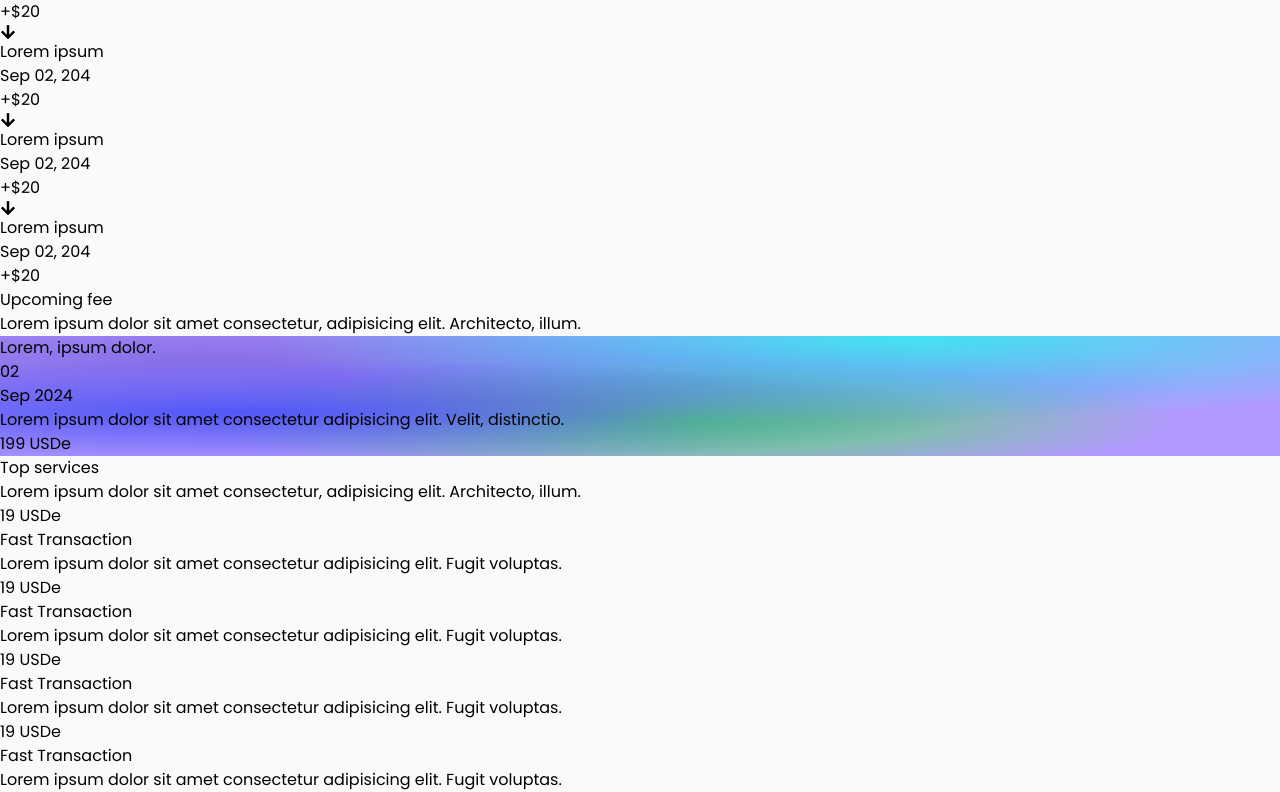
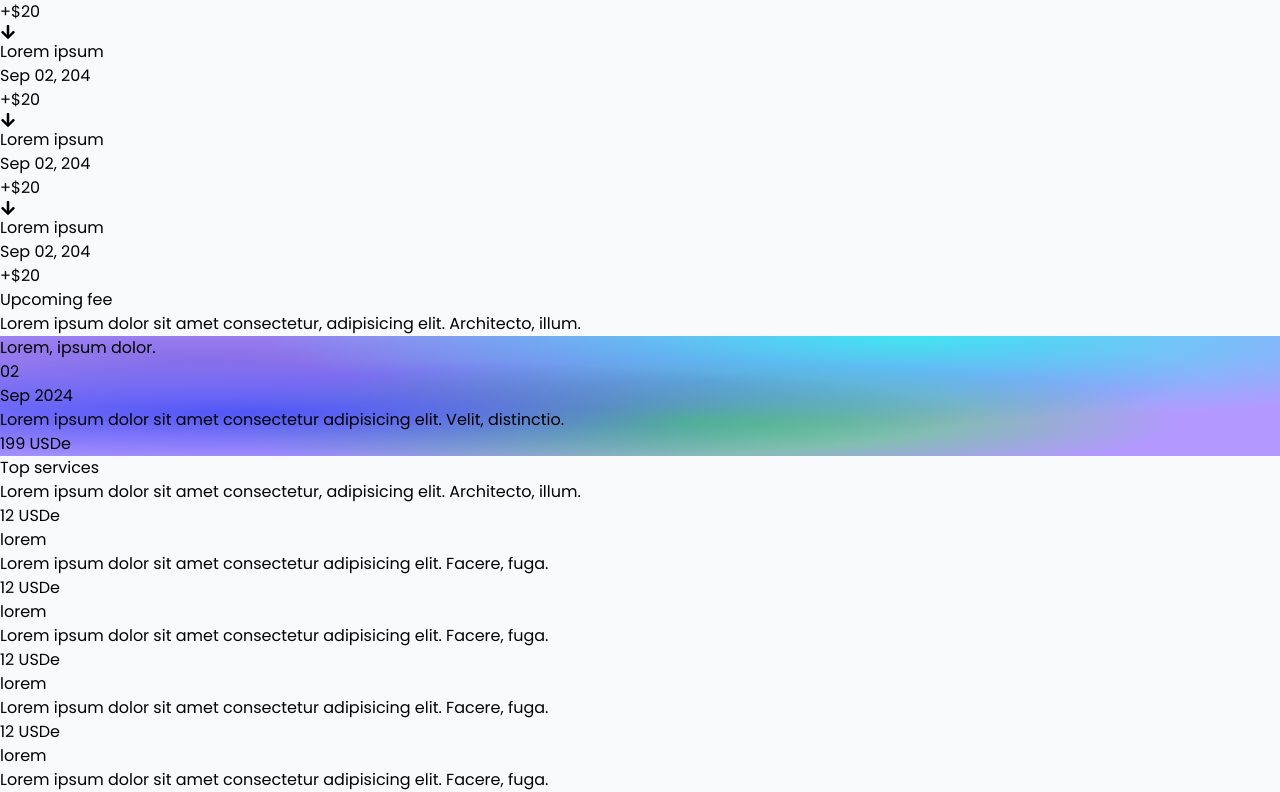
Before and after one commit to halas77/easeSub, a React (Vite) app in the folder frontend/: page / in a window 1280 px wide. Shown: the part 518-1310 px from the top of the page. Built offline with nearby package versions, Linux system fonts and the light colour scheme.

Commit message:
Integration: service

```diff
--- a/frontend/src/App.tsx
+++ b/frontend/src/App.tsx
@@ -5,10 +5,13 @@ import Subscriptions from "./pages/Subscriptions";
 import Setting from "./pages/Setting";
 import SubscriptionDetail from "./pages/SubscriptionDetail";
 import Admin from "./pages/Admin";
+import { ToastContainer } from "react-toastify";
+import "react-toastify/dist/ReactToastify.css";
 
 const App = () => {
   return (
     <BrowserRouter>
+      <ToastContainer />
       <Routes>
         <Route path="/" element={<Dashboard />} />
         <Route path="/transactions" element={<Trasactions />} />
--- a/frontend/src/components/CreateService.tsx
+++ b/frontend/src/components/CreateService.tsx
@@ -1,18 +1,15 @@
 import { SubmitHandler, useForm } from "react-hook-form";
 import { supabase } from "../supabaseClient";
 import { toast } from "react-toastify";
+import { ServiceFormValues } from "../utils/types";
 
-type ServiceFormValues = {
-  name: string;
-  description: string;
-  price: string;
-  features: string;
-};
+
 
 const CreateService = () => {
   const {
     register,
     handleSubmit,
+    reset,
     formState: { errors, isSubmitting },
   } = useForm<ServiceFormValues>();
 
@@ -31,11 +28,11 @@ const CreateService = () => {
       .from("services")
       .insert(formatedServiceData);
 
-
     if (error) {
       console.error("Error inserting data:", error);
     }
     toast.success("Service created successfully.");
+    reset();
   };
 
   return (
--- /dev/null
+++ b/frontend/src/components/MySubscriptions.tsx
@@ -0,0 +1,22 @@
+import SubscriptionCard from "./SubscriptionCard";
+
+const MySubscriptions = () => {
+  return (
+    <div className="px-10 pt-10 space-y-3 w-full">
+      <p className="font-semibold text-2xl text-gray-700 ">
+        Subscribed services
+      </p>
+      <p className="text-xs text-gray-500 pb-2">
+        Lorem ipsum dolor sit amet consectetur, adipisicing elit. Architecto,
+        illum.
+      </p>
+      <div className="grid md:grid-cols-2 lg:grid-cols-4 gap-4">
+        {[0, 1, 2, 3].map((item) => (
+          <SubscriptionCard key={item} />
+        ))}
+      </div>
+    </div>
+  );
+};
+
+export default MySubscriptions;
--- /dev/null
+++ b/frontend/src/components/PopularService.tsx
@@ -0,0 +1,47 @@
+import { useEffect, useState } from "react";
+import SubscriptionCard from "./SubscriptionCard";
+import { supabase } from "../supabaseClient";
+import { ServiceFormValues } from "../utils/types";
+
+const PopularService = () => {
+  const [loading, setLoading] = useState(false);
+  const [services, setServices] = useState<ServiceFormValues[]>([]);
+
+  // Fetch popular services
+  const fetchServices = async () => {
+    setLoading(true);
+    const { data } = await supabase.from("services").select("*");
+
+    console.log("data", data);
+
+    setServices(data || []);
+    setLoading(false);
+  };
+
+  useEffect(() => {
+    fetchServices();
+  }, []);
+
+  return (
+    <div className="px-10 py-10 space-y-3 w-full">
+      <p className="font-semibold text-xl text-gray-700 ">Popular services</p>
+      <p className="text-xs text-gray-500 pb-2">
+        Lorem ipsum dolor sit amet consectetur, adipisicing elit. Architecto,
+        illum.
+      </p>
+      <div className="grid md:grid-cols-2 lg:grid-cols-4 gap-4">
+        {loading ? (
+          "Loading....."
+        ) : (
+          <>
+            {services.map((item, index) => (
+              <SubscriptionCard item={item} key={index} />
+            ))}
+          </>
+        )}
+      </div>
+    </div>
+  );
+};
+
+export default PopularService;
--- a/frontend/src/components/SubscriptionCard.tsx
+++ b/frontend/src/components/SubscriptionCard.tsx
@@ -1,19 +1,22 @@
 import { Link } from "react-router-dom";
+import { ServiceFormValues } from "../utils/types";
 
-const SubscriptionCard = () => {
+const SubscriptionCard = ({ item }: { item: ServiceFormValues }) => {
   return (
     <Link
-      to={"/subscriptions/id"}
+      to={`/subscriptions/${item?.id}`}
       className="bg-white border border-solid border-gray-200 rounded-2xl p-4 transition-all duration-500"
     >
       <div className="mb-1 font-semibold text-indigo-700 text-xl text-end">
-        19 <span className="text-sm font-normal text-gray-700">USDe</span>
+        {item?.price || 12}{" "}
+        <span className="text-sm font-normal text-gray-700">USDe</span>
       </div>
       <h4 className="text-base font-semibold text-gray-900 mb-2 capitalize transition-all duration-500 ">
-        Fast Transaction
+        {item?.name || "lorem"}
       </h4>
       <p className="text-xs font-normal text-gray-500 transition-all duration-500 leading-5 mb-4">
-        Lorem ipsum dolor sit amet consectetur adipisicing elit. Fugit voluptas.
+        {item?.description ||
+          "Lorem ipsum dolor sit amet consectetur adipisicing elit. Facere, fuga."}
       </p>
     </Link>
   );
--- a/frontend/src/pages/Subscriptions.tsx
+++ b/frontend/src/pages/Subscriptions.tsx
@@ -1,35 +1,12 @@
 import Layout from "../components/Layout";
-import SubscriptionCard from "../components/SubscriptionCard";
+import MySubscriptions from "../components/MySubscriptions";
+import PopularService from "../components/PopularService";
 
 const Subscriptions = () => {
   return (
     <Layout>
-      <div className="px-10 pt-10 space-y-3 w-full">
-        <p className="font-semibold text-2xl text-gray-700 ">
-          Subscribed services
-        </p>
-        <p className="text-xs text-gray-500 pb-2">
-          Lorem ipsum dolor sit amet consectetur, adipisicing elit. Architecto,
-          illum.
-        </p>
-        <div className="grid md:grid-cols-2 lg:grid-cols-4 gap-4">
-          {[0, 1, 2, 3].map((item) => (
-            <SubscriptionCard key={item} />
-          ))}
-        </div>
-      </div>
-      <div className="px-10 py-10 space-y-3 w-full">
-        <p className="font-semibold text-xl text-gray-700 ">Popular services</p>
-        <p className="text-xs text-gray-500 pb-2">
-          Lorem ipsum dolor sit amet consectetur, adipisicing elit. Architecto,
-          illum.
-        </p>
-        <div className="grid md:grid-cols-2 lg:grid-cols-4 gap-4">
-          {[0, 1, 2, 3, 5, 6, 7, 8].map((item) => (
-            <SubscriptionCard key={item} />
-          ))}
-        </div>
-      </div>
+      <MySubscriptions />
+      <PopularService />
     </Layout>
   );
 };
--- /dev/null
+++ b/frontend/src/utils/types.ts
@@ -0,0 +1,7 @@
+export type ServiceFormValues = {
+  id: string;
+  name: string;
+  description: string;
+  price: string;
+  features: string;
+};
```
